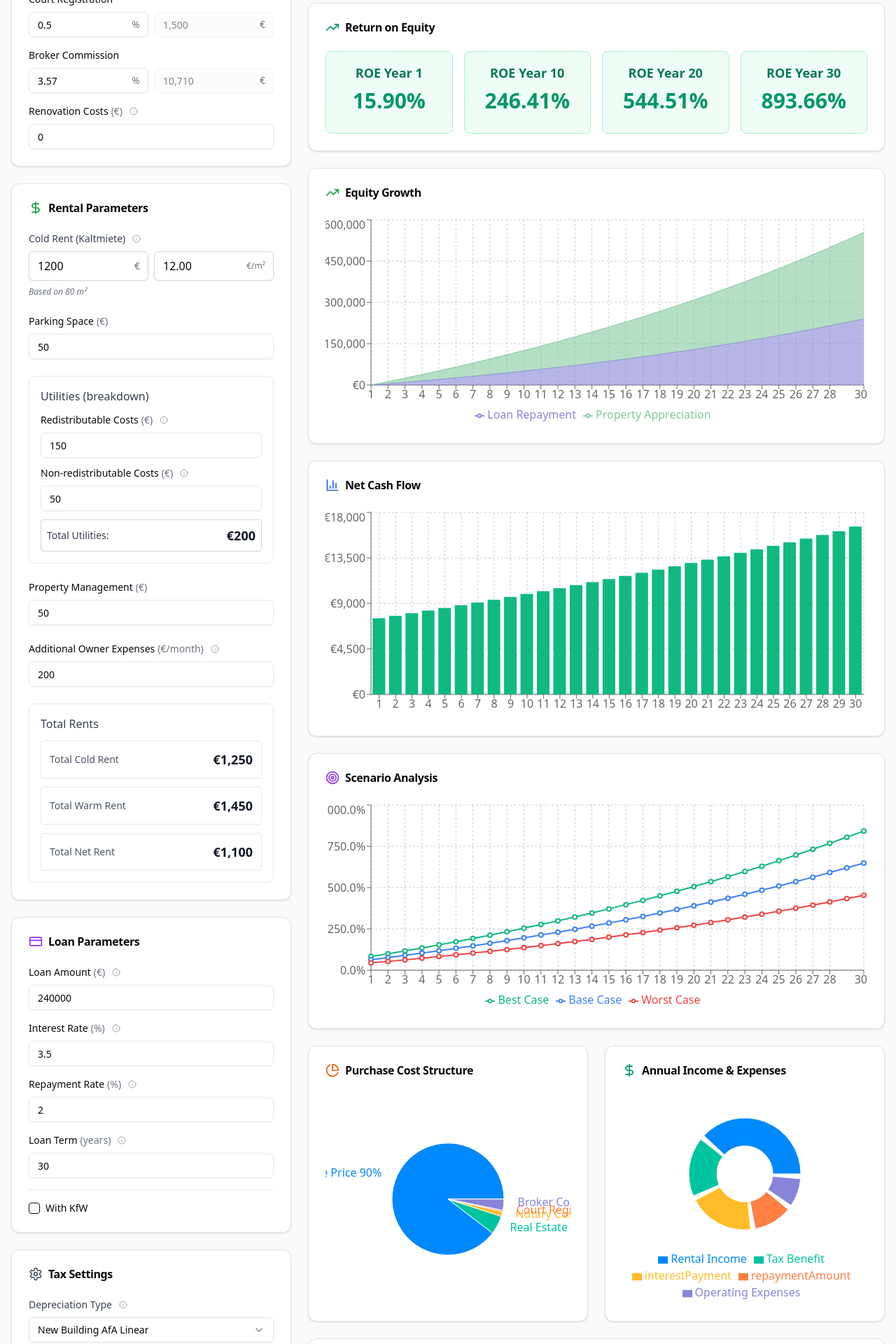
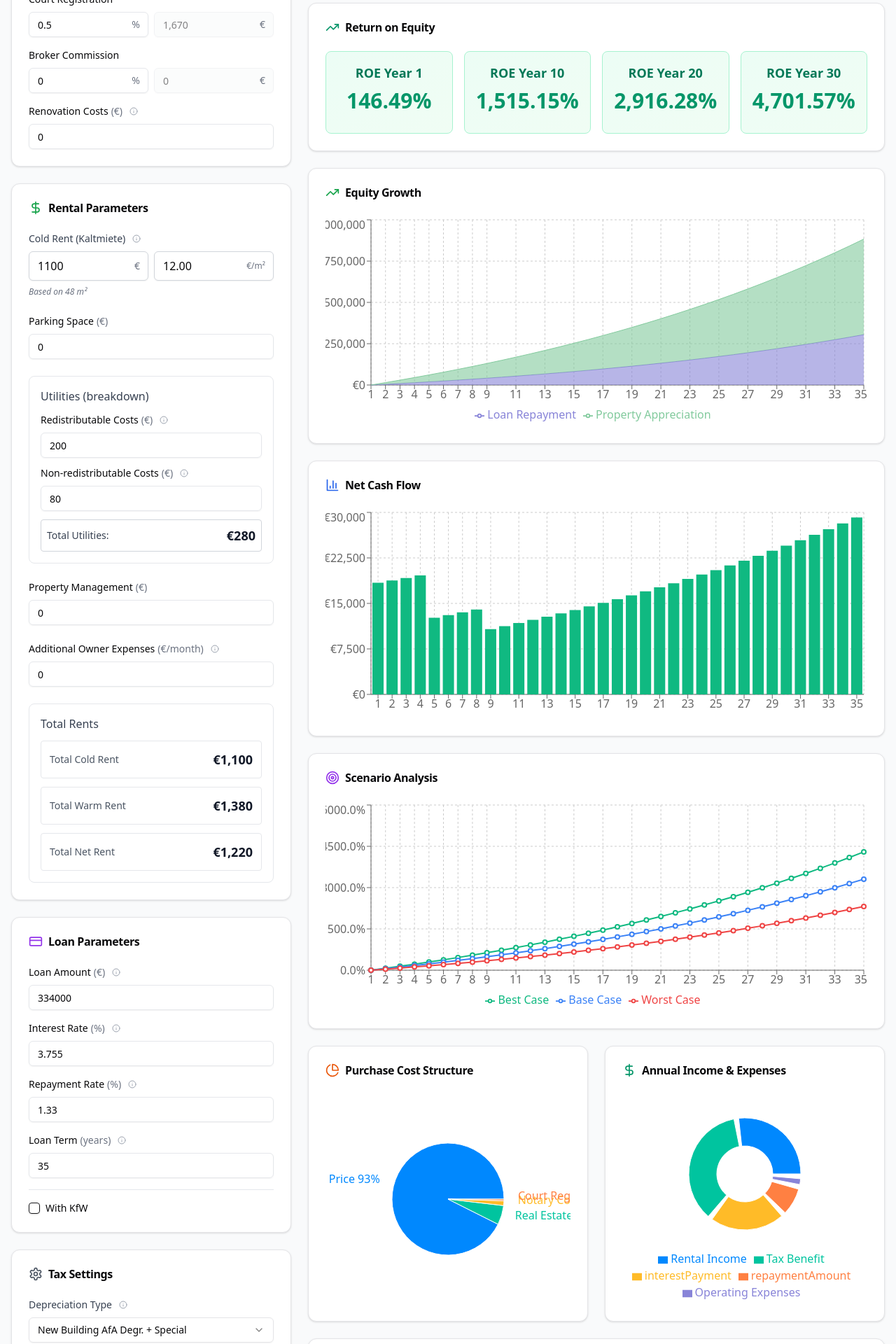
Before and after one commit to AlekseyKolechkin/devin, a React (Vite) app: page / in a window 1280 px wide. Shown: the part 880-2800 px from the top of the page at 70% size. Built offline with nearby package versions, Linux system fonts and the light colour scheme.

Commit message:
feat: update default property inputs for financial calculations

```diff
--- a/src/components/FinancialDashboard.tsx
+++ b/src/components/FinancialDashboard.tsx
@@ -46,43 +46,43 @@ const getGrunderwerbsteuerRate = (region: string): number => {
 };
 
 const defaultInputs: PropertyInputs = {
-  purchasePrice: 300000,
-  area: 80,
+  purchasePrice: 334000,
+  area: 48,
   region: 'Berlin',
-  energyEfficiency: 'C',
-  isNewBuilding: false,
+  energyEfficiency: 'A+',
+  isNewBuilding: true,
   // Purchase costs with realistic German rates
   grunderwerbsteuer: 6.0, // Will be updated based on region
   notarRate: 1.5, // Notary: typically 1.0-2.0%
   amtsgerichtRate: 0.5, // Court registration: typically 0.5%
-  maklerRate: 3.57, // Broker: typically 3.57% (including VAT)
+  maklerRate: 0, // Broker: typically 3.57% (including VAT)
   renovation: 0, // Renovation costs: optional
-  coldRent: 1200,
+  coldRent: 1100,
   coldRentPerSqm: 12.0,
-  warmRent: 1400,
-  stellplatz: 50,
-  nebenkostenUml: 150,
-  nebenkostenNichtUml: 50,
-  verwaltungWhg: 50,
-  additionalExpenses: 200,
-  loanAmount: 240000,
-  interestRate: 3.5,
-  repaymentRate: 2.0,
-  loanTerm: 30,
-  depreciationType: 'neubau-afa-lin',
+  warmRent: 1300,
+  stellplatz: 0,
+  nebenkostenUml: 200,
+  nebenkostenNichtUml: 80,
+  verwaltungWhg: 0,
+  additionalExpenses: 0,
+  loanAmount: 334000,
+  interestRate: 3.755,
+  repaymentRate: 1.33,
+  loanTerm: 35,
+  depreciationType: 'neubau-afa-degr-sonder',
   manualTaxSettings: false,
-  afaRate: 2.0,
-  specialAmortization: 0,
-  specialAmortizationYears: 0,
+  afaRate: 5.0,
+  specialAmortization: 5.0,
+  specialAmortizationYears: 4,
   manualTaxRate: false,
-  marginalTaxRate: 42,
-  annualIncome: 80000,
+  marginalTaxRate: 44.3,
+  annualIncome: 95000,
   maritalStatus: 'single',
   children: 0,
   churchTax: false,
   solidarityTax: true,
-  rentGrowthRate: 2.0,
-  propertyGrowthRate: 2.5,
+  rentGrowthRate: 3.0,
+  propertyGrowthRate: 3.0,
   hasKfwLoan: false,
   kfwLoanAmount: 0,
   kfwInterestRate: 1.5,
```
